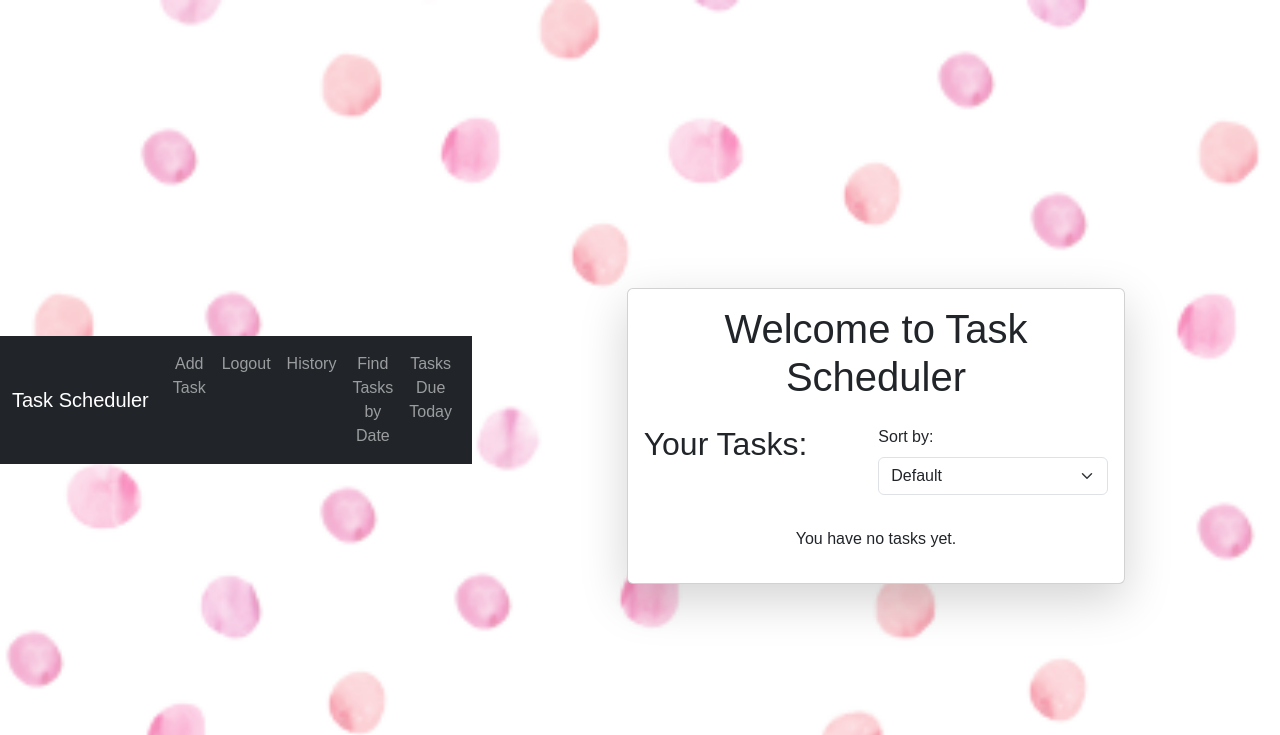
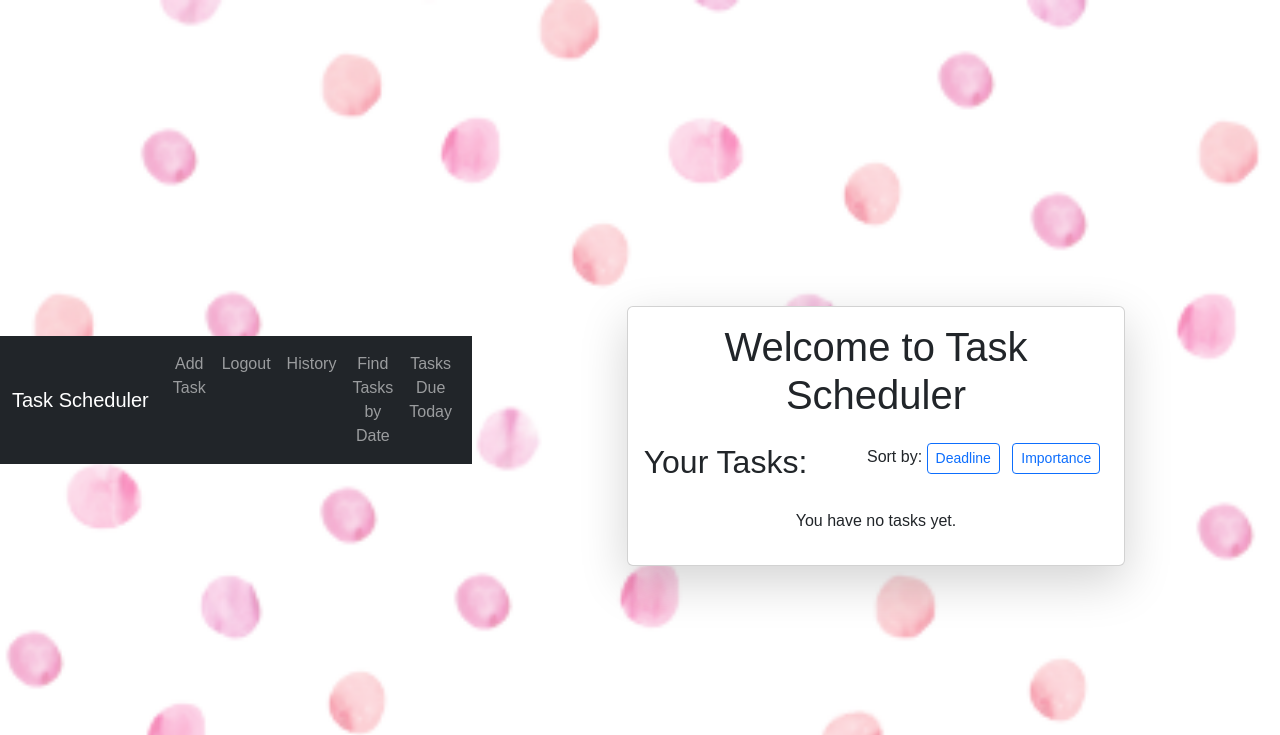
Before and after one commit to believer-hcy/Task_Scheduler, a Flask app: page / in a window 1280 px wide. Shown: the top 735 px of the page. Run offline with Flask 3, Linux system fonts and the light colour scheme; a user stored in the database is signed in.

Commit message:
Sort By Deadline or Importance

```diff
--- a/src/app/routes.py
+++ b/src/app/routes.py
@@ -20,6 +20,7 @@ def index():
         if task.status != 'Completed':
             if task.deadline < currentDateTime:
                 task.status = 'Expired'
+    db.session.commit()
 
     return render_template('index.html', title='Home', tasks=tasks)
 
@@ -149,6 +150,35 @@ def completed(id):
     flash('One task has been completed.')
     return redirect(url_for('main.index'))
 
+@bp.route('/sortByDeadline', methods=['GET', 'POST'])
+@login_required
+def sortByDeadline():
+    tasks = Task.query.filter_by(user_id=current_user.id).order_by(Task.deadline).all()
+    #for task in tasks:
+    #   print(task.title , task.description)
+
+    return render_template('index.html', title='Home', tasks=tasks)
+
+def priority(x):
+    if x.importance == 'High':
+        return 2
+    elif x.importance == 'Medium':
+        return 1
+    elif x.importance == 'Low':
+        return 0
+
+@bp.route('/sortByImportance', methods=['GET', 'POST'])
+@login_required
+def sortByImportance():
+    tasks = Task.query.filter_by(user_id=current_user.id).all()
+    #for task in tasks:
+    #   print(task.title , task.description)
+
+    #low medium high
+    tasks.sort(key=priority, reverse=True)
+
+    return render_template('index.html', title='Home', tasks=tasks)
+
 @bp.route('/find_tasks', methods=['GET', 'POST'])
 @login_required
 def find_tasks_by_date():
--- a/src/app/templates/index.html
+++ b/src/app/templates/index.html
@@ -12,10 +12,8 @@
                         <h2>Your Tasks:</h2>
                         <form class="mb-3">
                             <label for="sortSelect" class="form-label">Sort by:</label>
-                            <select class="form-select" id="sortSelect" onchange="sortTasks(this.value)">
-                                <option value="default">Default</option>
-                                <option value="importance">Importance (High to Low)</option>
-                            </select>
+                                <a href="{{ url_for('main.sortByDeadline') }}" class="btn btn-outline-primary btn-sm me-2">Deadline</a>
+                                <a href="{{ url_for('main.sortByImportance') }}" class="btn btn-outline-primary btn-sm me-2">Importance</a>
                         </form>
                     </div>
                         {% if tasks %}
```
Also changed, not shown: src/app.db.
